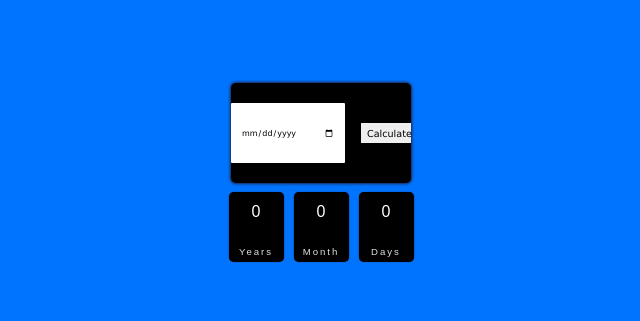
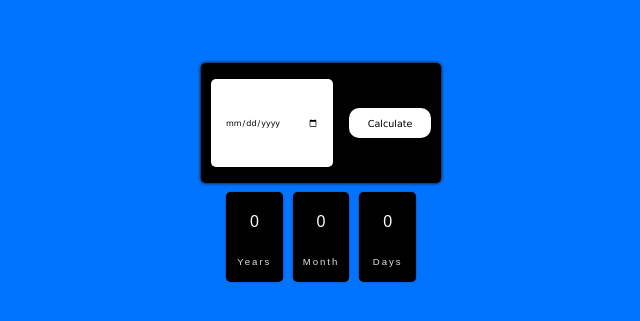
Before and after one commit to ViniciusYoda/Calculador-de-idade, a plain HTML site: page index.html in a window 1280 px wide. Shown: the part 233-554 px from the top of the page, without its empty margins (319-959 px from the left). Drawn offline with Linux system fonts and the light colour scheme.

Commit message:
Mais mudanças de estilos

```diff
--- a/style.css
+++ b/style.css
@@ -4,6 +4,7 @@ body {
     justify-content: center;
     align-items: center;
     height: 100vh;
+
 }
 
 main {
@@ -27,7 +28,8 @@ main {
 .inner-box {
     background-color: black;
     height: 100px;
-    width: 90%;
+    width: 110%;
+    padding: 10px;
     border-radius: 5px;
     display: flex;
     justify-content: center;
@@ -39,26 +41,34 @@ main {
 .date {
     border: none;
     font-size: 0.5rem;
-    width: 180px;
-    height: 40px;
-    border-radius: 1px;
-    padding: 10px;
+    width: 200px;
+    height: 60px;
+    border-radius: 5px;
+    padding: 14px;
     font-family: 'Lucida Sans';
 }
 
 .calculate {
     font-size: 0.6rem;
-    width: 50px;
-    height: 20px;
+    width: 160px;
+    height: 30px;
+    border-radius: 10px;
+    background-color: white;
     border: none;
     font-family: 'Lucida Sans';
 }
 
+.calculate:hover {
+    background-color: rgb(0, 115, 255);
+    color: white;
+}
+
 .inner-boxs {
     background-color: black;
-    height: 70px;
-    width: 55px;
+    height: 80px;
+    width: 100%;
     margin: 5px;
+    padding: 5px;
     border-radius: 5px;
     display: flex;
     justify-content: center;
```
